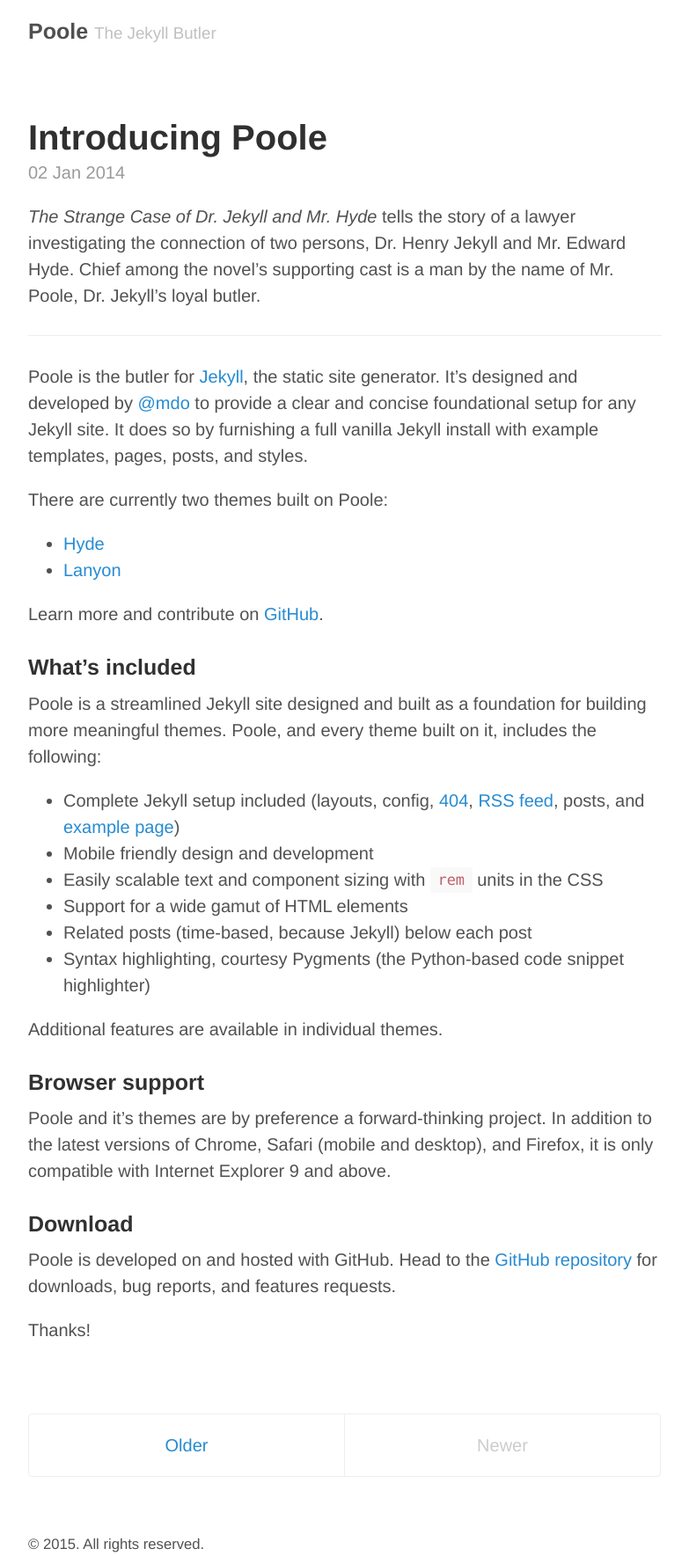
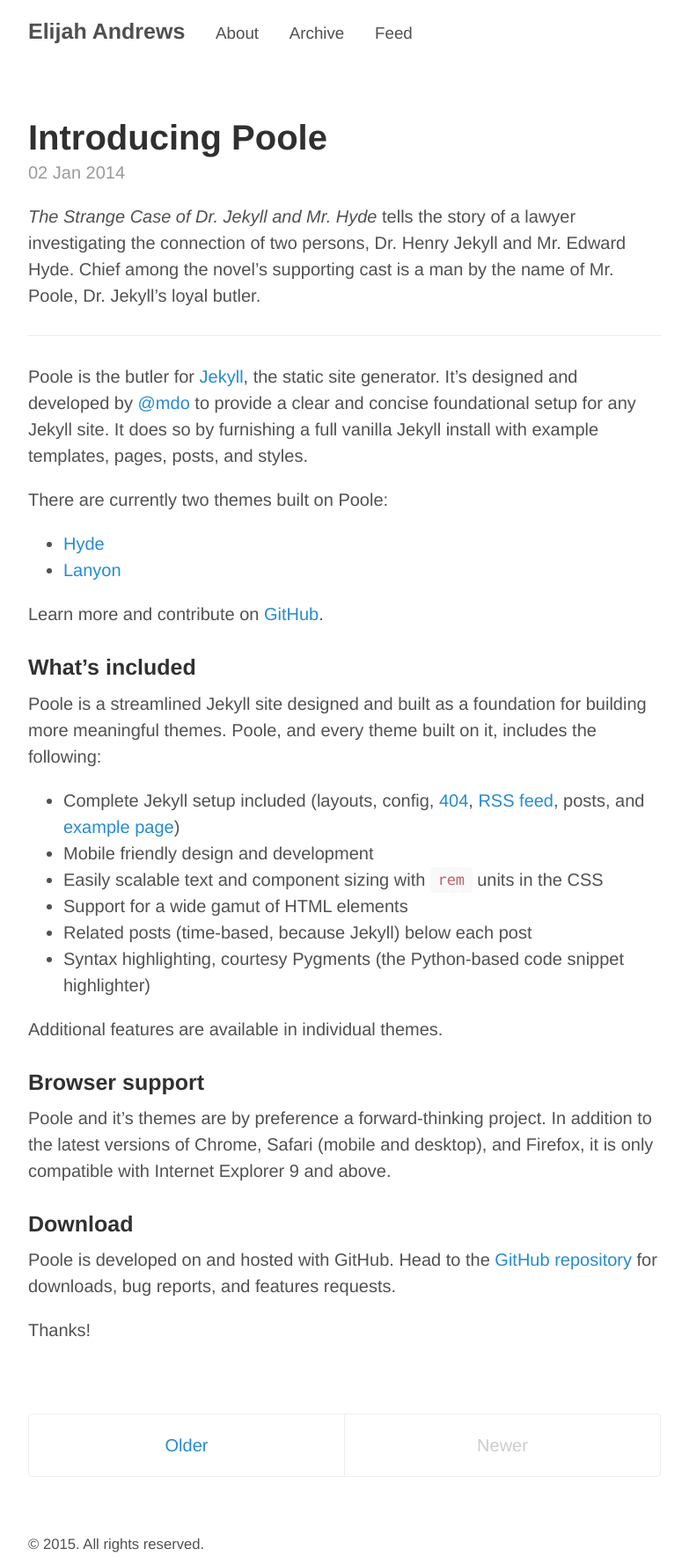
Before and after one commit to elijahandrews/elijahandrews.github.io, a Jekyll site: the page built from index.html, in a window 1280 px wide. Shown: the whole page at 88% size, without its empty margins (248-1031 px from the left). Built offline with Jekyll 4.4.1, drawn with Linux system fonts in a browser that asks for light colours; the list of posts is cut into pages by our own code.

Commit message:
Add archive and navigation

```diff
--- a/_config.yml
+++ b/_config.yml
@@ -3,17 +3,17 @@ permalink:        pretty
 relative_permalinks: true
 
 # Setup
-title:            Poole
-tagline:          The Jekyll Butler
-url:              http://getpoole.com
+title:            Elijah Andrews
+url:              http://elijahandrews.com
 paginate:         1
 baseurl:          /
 author:
-  name:           Mark Otto
-  url:            https://twitter.com/mdo
-  email:          markdotto@gmail.com
+  name:           Elijah Andrews
 
 # Custom vars
 version:          1.0.0
-github:
-  repo:           https://github.com/poole/poole
+
+pages_list:
+  About: '/about'
+  Archive: '/archive'
+  Feed: '/atom.xml'
--- a/_layouts/default.html
+++ b/_layouts/default.html
@@ -9,7 +9,10 @@
       <header class="masthead">
         <h3 class="masthead-title">
           <a href="{{ site.baseurl }}" title="Home">{{ site.title }}</a>
-          <small>{{ site.tagline }}</small>
+          {% for page in site.pages_list %}
+          &nbsp;&nbsp;&nbsp;
+          <small><a href="{{ page[1]  }}">{{ page[0] }}</a></small>
+          {% endfor %}
         </h3>
       </header>
 
```
Also changed, not shown: archive.md (added, +10 -0 lines).
